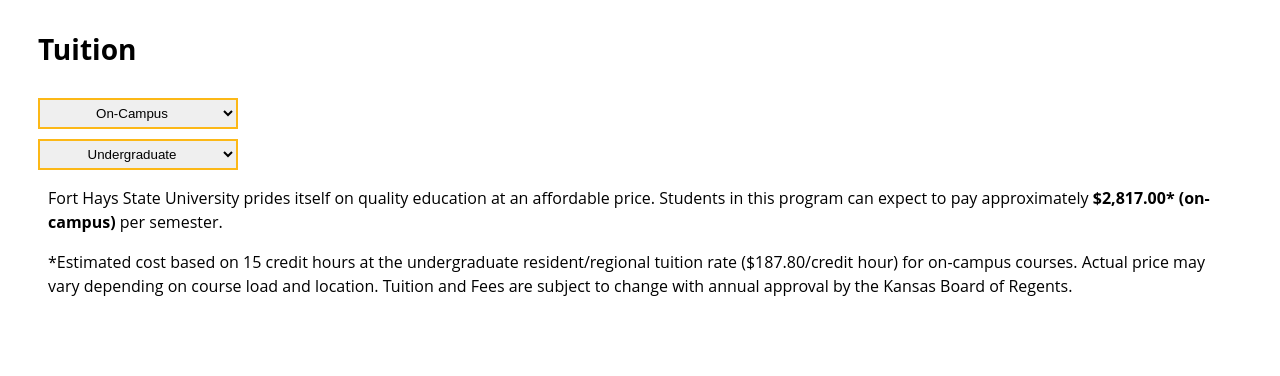
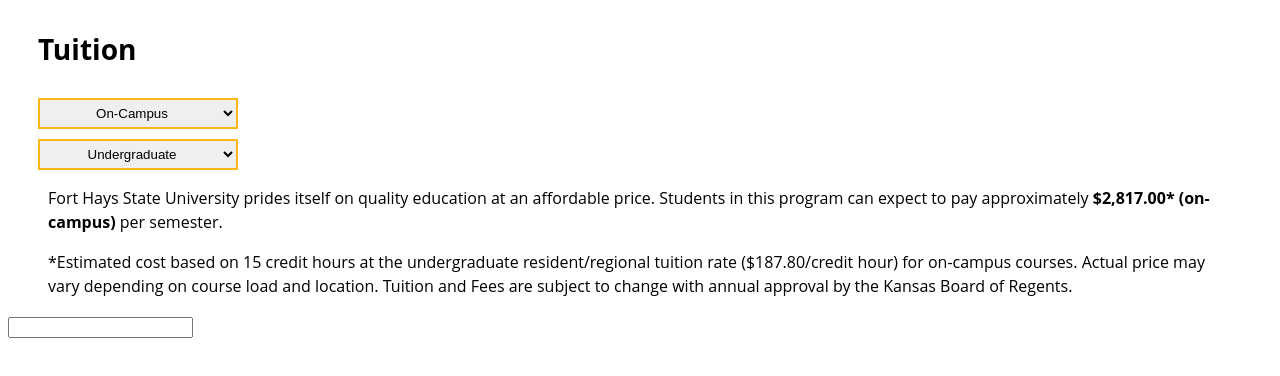
Before and after one commit to BjarniGod/vue-pos-tuition, a Vue app: page / in a window 1280 px wide. Shown: the top 376 px of the page. Built offline with nearby package versions, Linux system fonts and the light colour scheme.

Commit message:
Created and added calculator component

```diff
--- a/src/App.vue
+++ b/src/App.vue
@@ -3,18 +3,23 @@
     <div>
       <TheHeader class="tiger-headline" title="Tuition" />
       <TheData />
+      <TheCalculator />
     </div>
   </main>
 </template>
 
 <script>
 import TheHeader from './components/TheHeader.vue';
+// import TheBlurb from './components/TheBlurb.vue';
 import TheData from './components/TuitionSelect.vue';
+import TheCalculator from './components/TheCalculator.vue';
 
 export default {
     components: {
         TheHeader,
-        TheData
+        // TheBlurb,
+        TheData,
+        TheCalculator
     },
 }
 </script>
--- /dev/null
+++ b/src/components/TheCalculator.vue
@@ -0,0 +1,4 @@
+<template>
+    <input>
+
+</template>
```
